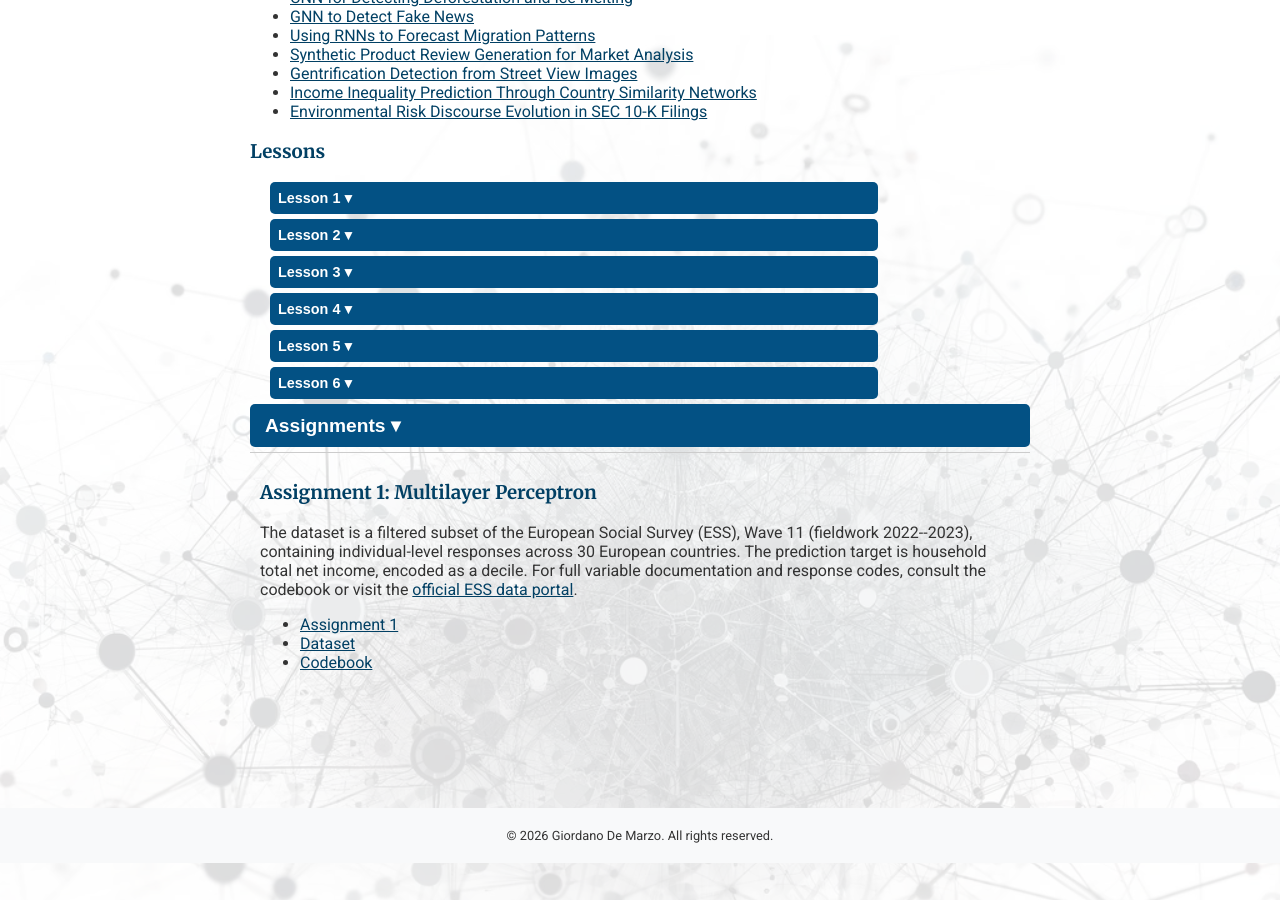
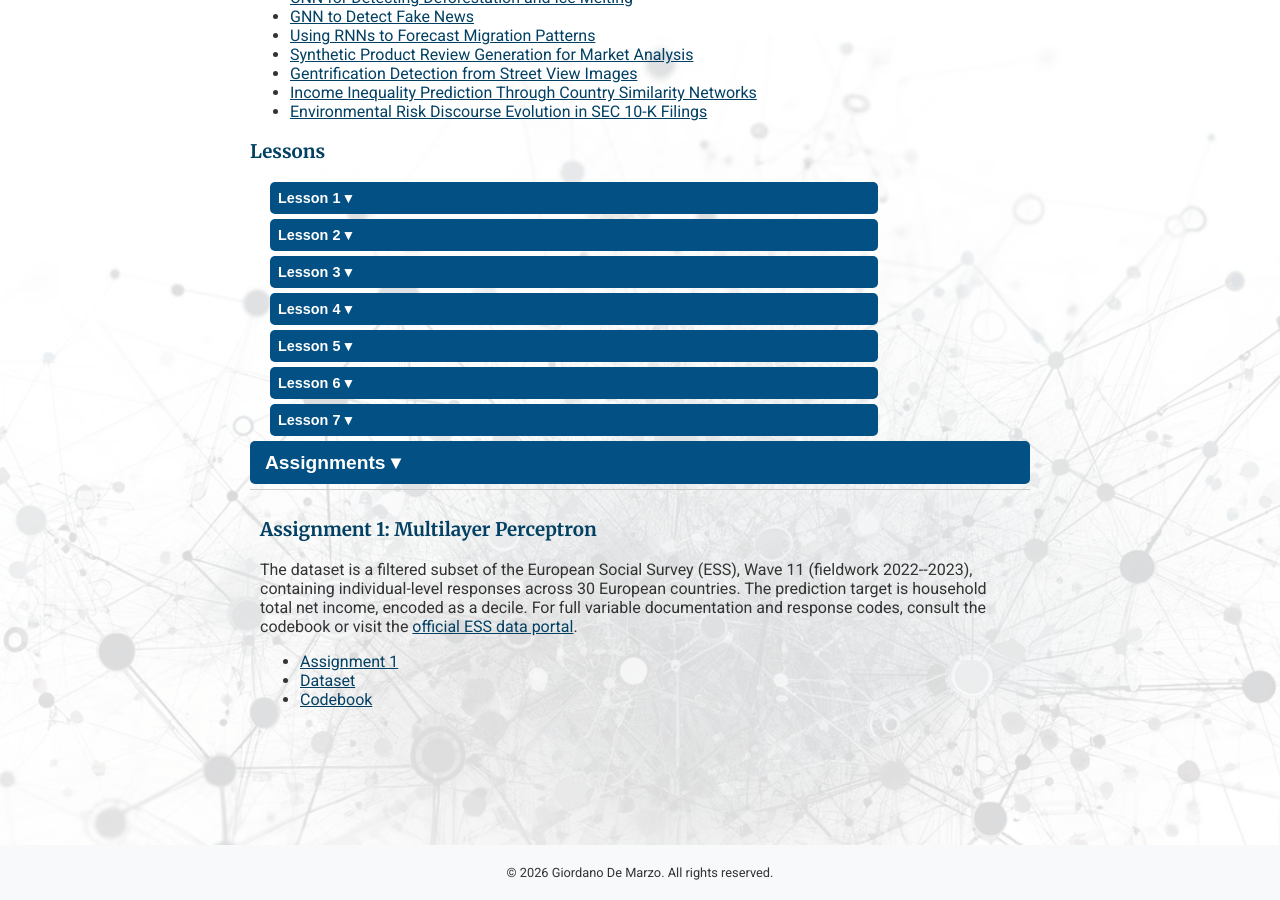
Before and after one commit to giordano-demarzo/giordano-demarzo.github.io, a Jekyll site: the page built from Deep_Learning_26.markdown, in a window 1280 px wide and 900 px high, scrolled down 2525 px. Built offline with Jekyll 4.4.1, drawn with Linux system fonts in a browser that asks for light colours.

Commit message:
Lectire 8

```diff
--- a/Deep_Learning_26.markdown
+++ b/Deep_Learning_26.markdown
@@ -234,6 +234,15 @@
     			</ul>
            </div>
        </div>
+       <div class="nested-accordion">
+           <button class="nested-accordion-button">Lesson 7 &#9662;</button>
+           <div class="nested-accordion-content">
+               <h4>Readings and Slides</h4>
+                   	<ul>
+                   		<li><a href="/files/dlss26/slides/DLSS7.pdf">Slides: Recurrent Neural Networks</a></li>
+    			</ul>
+           </div>
+       </div>
 	<!-- Assignments -->
 		<button class="accordion-button" onclick="toggleAccordion('material-section')">Assignments &#9662;</button>
 		<div class="accordion-content" id="material-section">
```
